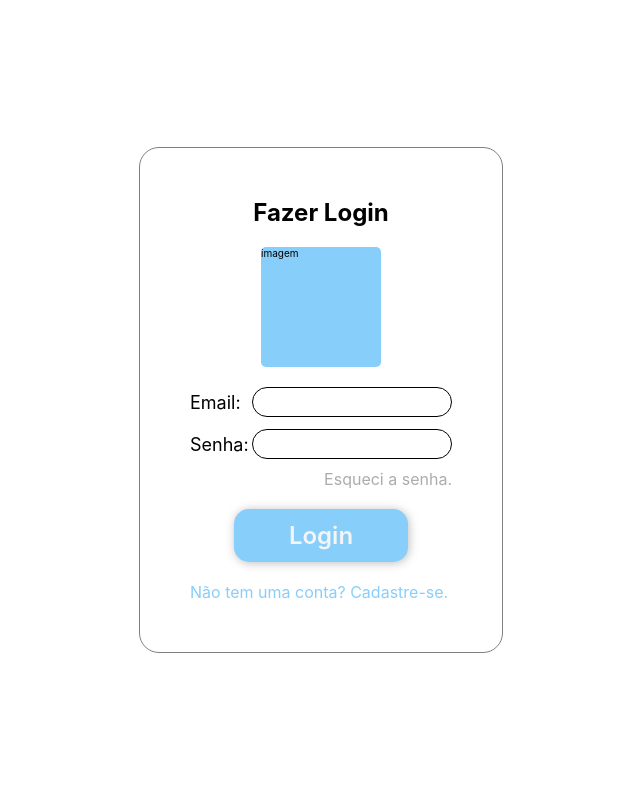
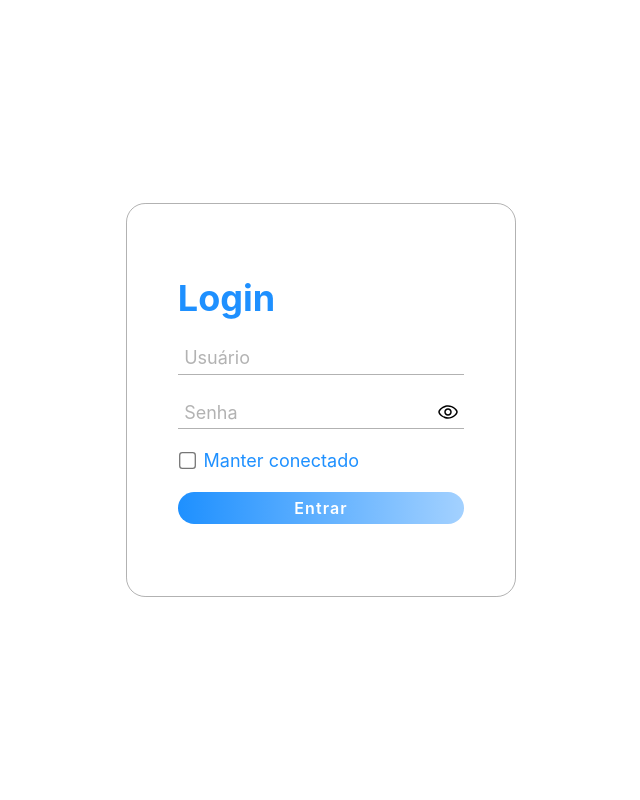
Before and after one commit to StivenF0/Projeto-Oficina4, a PHP site: page /new_login/login.html in a window 1280 px wide. Shown: the whole page, without its empty margins (319-959 px from the left). Run offline with PHP 8.4, Linux system fonts and the light colour scheme.

Commit message:
19/10 14:06

```diff
--- a/index.html
+++ b/index.html
@@ -31,7 +31,9 @@
     <body>
         <header>
             <nav class="navbar">
-                <div class="img-container">Img</div>
+                <div class="img-container">
+                    <img src="img/waterview-logo.svg" alt="">
+                </div>
                 <ul class="links">
                     <li><i class="fa fa-calendar-o" aria-hidden="true"></i> <a href="history.html">Histórico Mensal</a></li>
                     <li><i class="fa fa-user-circle-o" aria-hidden="true"></i> <span><a href="">Perfil</a></span></li>
--- /dev/null
+++ b/new_login/login.css
@@ -0,0 +1,118 @@
+*, *::before, *::after {
+    margin: 0;
+    padding: 0;
+    box-sizing: border-box;
+    font-family: 'Inter', sans-serif;
+}
+body {
+    height: 100vh;
+    display: grid;
+    place-items: center;
+}
+:root {
+    --primary-color: #1e90ff;
+    --secondary-color: #a3d1ff;
+}
+
+/* Initial form styling */
+.form {
+    padding: 4%;
+    border: 0.0625rem solid rgba(0,0,0,0.3);
+    border-radius: 1.2rem;
+    font-size: large;
+}
+.form div {
+    margin: 1.3rem 0;
+    position: relative;
+}
+.form h1 {
+    color: var(--primary-color);
+    margin-bottom: 5%;
+}
+.form #user,
+.form #password {
+    background: none;
+    border: none;
+    border-bottom: 0.0625rem solid rgba(0,0,0,0.3);
+    font-size: 1rem;
+    width: 100%;
+    padding: 0.4rem;
+    overflow: hidden;
+}
+.form #password { padding-right: 2rem; }
+.form div label {
+    position: absolute;
+}
+.form div label[for="user"],
+.form div label[for="password"] {
+    color: rgba(0,0,0,0.3);
+    left: 0.4rem;
+    bottom: 0.4rem;
+    transition: 200ms;
+}
+.form div:first-child { border-top: 0; }
+.form div:last-child { border-bottom: 0;}
+
+/* Password toggle */
+.form #passToggle {
+    display: none;
+}
+.form label[for="passToggle"] {
+    top: 0;
+    right: 0;
+    bottom: 0;
+    width: 2rem;
+    height: 2rem;
+    background-image: url("eye-open.svg");
+    background-position: center;
+    background-repeat: no-repeat;
+    cursor: pointer;
+}
+.form #passToggle:checked
+    ~ label[for="passToggle"] {
+    background-image: url("eye-closed.svg");
+}
+
+/* On input focus, label styling */
+.form #user:focus
+    ~ label[for="user"],
+.form #user:not(:placeholder-shown):not(:focus)
+    ~ label[for="user"],
+.form #password:focus
+    ~ label[for="password"],
+.form #password:not(:placeholder-shown):not(:focus)
+    ~ label[for="password"] {
+    color: var(--primary-color);
+    transform:
+        scale(0.8)
+        translate(-20%,-110%);
+}
+.form #user:focus,
+.form #password:focus {
+    border-bottom: 0.0625rem solid var(--primary-color);
+    outline: none;
+}
+
+/* Checkbox styling */
+.form #check {
+    transform: scale(1.3);
+    margin-right: 0.6rem;
+    margin-left: 0.2rem;
+}
+.form label[for="check"] {
+    color: var(--primary-color);
+    font-weight: 400;
+}
+
+/* Send button styling */
+.form input[type="submit"] {
+    width: 100%;
+    height: 2rem;
+    border: none;
+    border-radius: 1rem;
+    background-image: linear-gradient(to right,var(--primary-color), var(--secondary-color));
+    color: #FFF;
+    font-weight: 600;
+    letter-spacing: 1.1px;
+    font-size: 1rem;
+}
--- /dev/null
+++ b/new_login/login.html
@@ -0,0 +1,35 @@
+<!DOCTYPE html>
+<html lang="pt-br">
+<head>
+    <meta charset="UTF-8">
+    <meta http-equiv="X-UA-Compatible" content="IE=edge">
+    <meta name="viewport" content="width=device-width, initial-scale=1.0">
+    <title>Fazer Login</title>
+    <link rel="stylesheet" href="login.css">
+    <script src="login.js" defer></script>
+</head>
+<body>
+    <form class="form" action="">
+        <div>
+            <h1>Login</h1>
+        </div>
+        <div>
+            <input type="text" id="user" placeholder=" ">
+            <label for="user">Usuário</label>
+        </div>
+        <div>
+            <input type="password" id="password" placeholder=" ">
+            <label for="password">Senha</label>
+            <input type="checkbox" id="passToggle">
+            <label for="passToggle"></label>
+        </div>
+        <div>
+            <input type="checkbox" id="check">
+            <label for="check">Manter conectado</label>
+        </div>
+        <div>
+            <input type="submit" value="Entrar">
+        </div>
+    </form>
+</body>
+</html>
--- /dev/null
+++ b/new_login/login.js
@@ -0,0 +1,12 @@
+const passwordInput = document.querySelector("#password")
+const passwordToggle = document.querySelector("#passToggle")
+
+function passToggle() {
+    if (this.checked) {
+        passwordInput.type = "text"
+    } else {
+        passwordInput.type = "password"
+    }
+}
+
+passwordToggle.addEventListener("click", passToggle)
```
Also changed, not shown: styles/header.css (+11 -5 lines), img/3.svg (added), img/waterview-logo.svg (added), img/waterview-logo3.svg (added), new_login/eye-closed.svg (added), new_login/eye-open.svg (added).
